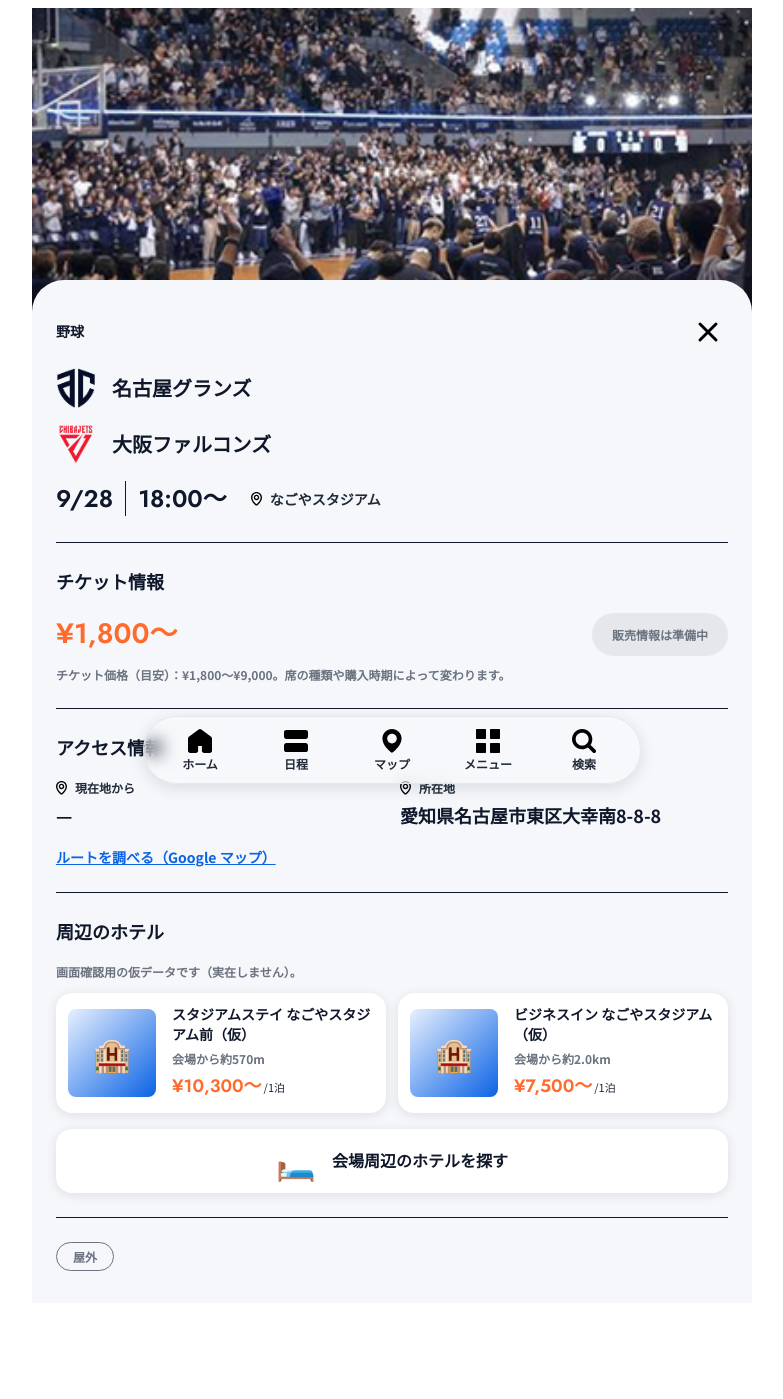
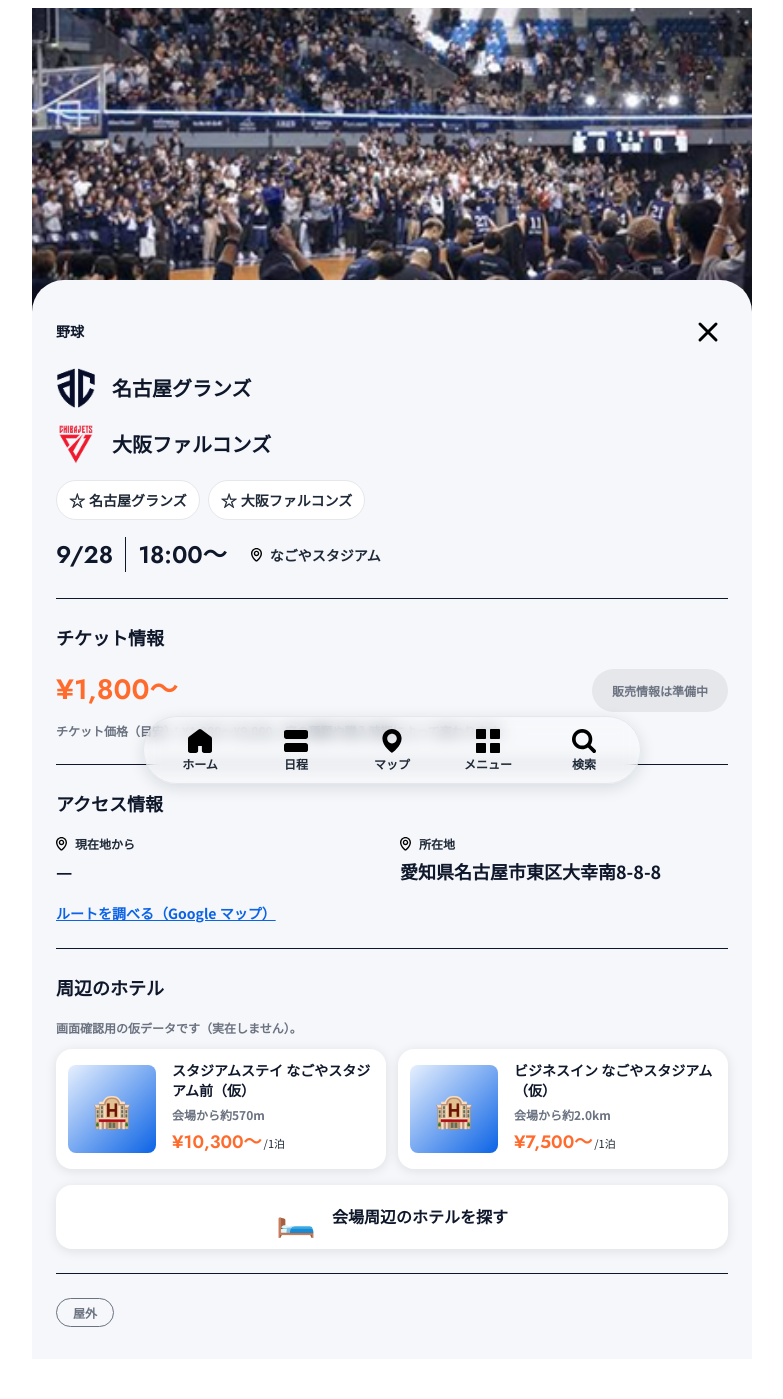
Before and after one commit to suzuki119/spotive, a PHP site: page /spotive/pages/match/match-detail.php?type=match&id=match-001 in a window 1280 px wide. Shown: the top 1399 px of the page, without its empty margins (248-1031 px from the left). Before the commit the page ends 1271 px from the top, so only its background shows below. Run offline with PHP 8.4, Linux system fonts and the light colour scheme; some libraries are stand-ins or nearby versions.

Commit message:
feat: 試合詳細にお気に入りの ☆ ボタン、検索結果にお気に入りの印を追加
- 試合詳細で、対戦する 2 チームをそれぞれ ☆ で登録・解除できるようにする
  （ログイン中は DB、未ログインはブラウザに保存。お気に入り画面と同じ仕組み）
- 検索結果のカードに、お気に入りのチームの試合なら「お気に入り」の印を付ける

Co-Authored-By: Claude Opus 5.5 (1M context) <noreply@anthropic.com>

```diff
--- a/css/style.css
+++ b/css/style.css
@@ -1671,6 +1671,38 @@ input[type=radio] {
   font-size: 20px;
   font-weight: 700;
 }
+.match-detail__favorites {
+  display: flex;
+  flex-wrap: wrap;
+  gap: 8px;
+  margin: 16px 0 0;
+}
+.match-detail__favorite {
+  display: inline-flex;
+  align-items: center;
+  gap: 4px;
+  min-height: 40px;
+  padding: 4px 12px;
+  border: 1px solid #E5E7EB;
+  border-radius: 999px;
+  background: #FFFFFF;
+  color: #1F2937;
+  font: inherit;
+  font-size: 14px;
+  cursor: pointer;
+}
+.match-detail__favorite:hover {
+  border-color: #FF6B2C;
+}
+.match-detail__favorite.is-active {
+  border-color: #FF6B2C;
+  background: #FF6B2C;
+  color: #FFFFFF;
+}
+.match-detail__favorite-icon {
+  font-size: 16px;
+  line-height: 1;
+}
 .match-detail__badge {
   display: inline-block;
   margin: 12px 0 0;
--- a/js/pages/match-detail.js
+++ b/js/pages/match-detail.js
@@ -3,9 +3,37 @@
  * 試合詳細画面（pages/match/match-detail.php）の処理。
  *   ・右上の ✕ で、来た画面に戻る
  *   ・「現在地から」に会場までの距離を出す（位置情報がすでに許可されているときだけ）
+ *   ・対戦チームの ☆ でお気に入りに登録・解除する（js/common/favorite-store.js）
  */
 
 document.addEventListener("DOMContentLoaded", () => {
+  // -----------------------------------------------------------------
+  // お気に入り（☆）
+  //   保存先の切り替え（ログイン中は DB、未ログインはブラウザ）は SpotiveFavorites が行う
+  // -----------------------------------------------------------------
+  const favoriteButtons = document.querySelectorAll("[data-favorite-team]");
+  if (favoriteButtons.length > 0 && typeof SpotiveFavorites !== "undefined") {
+    const renderFavorites = () => {
+      const favorites = SpotiveFavorites.teamIds();
+      favoriteButtons.forEach((button) => {
+        const on = favorites.includes(button.dataset.favoriteTeam);
+        button.querySelector(".match-detail__favorite-icon").textContent = on ? "★" : "☆";
+        button.classList.toggle("is-active", on);
+        button.setAttribute("aria-pressed", on ? "true" : "false");
+      });
+    };
+
+    favoriteButtons.forEach((button) => {
+      button.addEventListener("click", () => {
+        SpotiveFavorites.toggle(button.dataset.favoriteTeam);
+        renderFavorites();
+      });
+    });
+    // 保存に失敗して元に戻したときや、ブラウザの登録をアカウントに移したときに描き直す
+    SpotiveFavorites.onChange(renderFavorites);
+    renderFavorites();
+  }
+
   // -----------------------------------------------------------------
   // ✕（閉じる）
   //   同じサイトの画面から来たときは、その画面に戻る（一覧のスクロール位置も戻る）。
--- a/pages/match/match-detail.php
+++ b/pages/match/match-detail.php
@@ -19,6 +19,7 @@ declare(strict_types=1);
 
 require_once __DIR__ . '/../../lib/match.php';
 require_once __DIR__ . '/../../lib/hotel.php';
+require_once __DIR__ . '/../../lib/favorite.php';
 
 /** 試合の写真が無いときに上に出す写真 */
 const DETAIL_DEFAULT_IMAGE = 'images/sample/sample-match.png';
@@ -218,6 +219,9 @@ $shortDate = $startsAt === null ? '日程未定' : $startsAt->format('n/j');
 $timeText  = $startsAt === null || $game['time_tbd'] ? '時刻未定' : $startsAt->format('H:i') . '〜';
 $teamList  = $game === null ? [] : match_teams($game['team_ids']);
 
+// 対戦チームの ☆（お気に入り）。ログイン中なら DB、未ログインならブラウザに保存する
+$favoriteState = favorite_client_state();
+
 // 上の写真。試合の写真（matches.json の image）が置かれていればそれ、無ければサンプルの写真
 $heroImage = '';
 foreach ([$game['image'] ?? '', DETAIL_DEFAULT_IMAGE] as $candidate) {
@@ -297,6 +301,21 @@ $pageTitle = $game === null ? '試合が見つかりません' : $game['title'];
                 </span>
               <?php endforeach; ?>
             </h1>
+
+            <!-- 対戦チームをお気に入りに登録・解除する（js/pages/match-detail.js）。見出しの外に置く -->
+            <div class="match-detail__favorites">
+              <?php foreach ($teamList as $i => $team) : ?>
+                <button
+                  class="match-detail__favorite"
+                  type="button"
+                  data-favorite-team="<?= h((string) ($game['team_ids'][$i] ?? '')) ?>"
+                  aria-pressed="false"
+                >
+                  <span class="match-detail__favorite-icon" aria-hidden="true">☆</span>
+                  <span class="match-detail__favorite-name"><?= h($team['name']) ?></span>
+                </button>
+              <?php endforeach; ?>
+            </div>
           <?php else : ?>
             <h1 class="match-detail__title"><?= h($game['title']) ?></h1>
           <?php endif; ?>
@@ -415,6 +434,8 @@ $pageTitle = $game === null ? '試合が見つかりません' : $game['title'];
     </main>
 
     <script src="<?= h(asset('js/main.js')) ?>"></script>
+    <script type="application/json" id="favorite-state"><?= favorite_state_json($favoriteState) ?></script>
+    <script src="<?= h(asset('js/common/favorite-store.js')) ?>"></script>
     <script src="<?= h(asset('js/pages/match-detail.js')) ?>"></script>
     <?php require __DIR__ . '/../menu-bar.php'; ?>
   </body>
--- a/pages/match/match-search.php
+++ b/pages/match/match-search.php
@@ -18,6 +18,7 @@
 declare(strict_types=1);
 
 require_once __DIR__ . '/../../lib/match-search.php';
+require_once __DIR__ . '/../../lib/favorite.php';
 
 /** 価格のスライダーの目盛り（円）。安い価格帯を細かく選べるよう、等間隔にしない */
 const SEARCH_PRICE_STEPS = [
@@ -34,6 +35,9 @@ $options  = match_search_options($upcoming);
 $results  = match_search($upcoming, $cond);
 $days     = group_matches_by_date($results);
 $isActive = match_search_is_active($cond);
+
+// お気に入りのチームの試合に印を付けるため（ログイン中なら DB、未ログインならブラウザ）
+$favoriteState = favorite_client_state();
 
 // タブ：決まったリーグのほかに、試合がある競技も後ろに足す
 $tabs = MATCH_SEARCH_TABS;
@@ -262,6 +266,8 @@ $priceValue = SEARCH_PRICE_STEPS[$priceIndex];
     <footer class="site-footer"></footer>
 
     <script src="<?= h(asset('js/main.js')) ?>"></script>
+    <script type="application/json" id="favorite-state"><?= favorite_state_json($favoriteState) ?></script>
+    <script src="<?= h(asset('js/common/favorite-store.js')) ?>"></script>
     <script src="<?= h(asset('js/pages/match-search.js')) ?>"></script>
     <?php require __DIR__ . '/../menu-bar.php'; ?>
   </body>
--- a/sass/_match-detail.scss
+++ b/sass/_match-detail.scss
@@ -132,6 +132,44 @@ $detail-line: 1px solid $color-secondary;
     color: $color-secondary;
     font-size: 20px;
     font-weight: 700;
+  }
+
+  // 対戦チームの ☆。押すと ★ になり、アクセントのオレンジで塗る
+  &__favorites {
+    display: flex;
+    flex-wrap: wrap;
+    gap: 8px;
+    margin: 16px 0 0;
+  }
+
+  &__favorite {
+    display: inline-flex;
+    align-items: center;
+    gap: 4px;
+    min-height: 40px;
+    padding: 4px 12px;
+    border: 1px solid $color-border;
+    border-radius: $radius-full;
+    background: $color-bg;
+    color: $color-text;
+    font: inherit;
+    font-size: 14px;
+    cursor: pointer;
+
+    &:hover {
+      border-color: $color-accent;
+    }
+
+    &.is-active {
+      border-color: $color-accent;
+      background: $color-accent;
+      color: $color-bg;
+    }
+  }
+
+  &__favorite-icon {
+    font-size: 16px;
+    line-height: 1;
   }
 
   &__badge {
```
Also changed, not shown: js/pages/match-search.js (+16 -0 lines).
